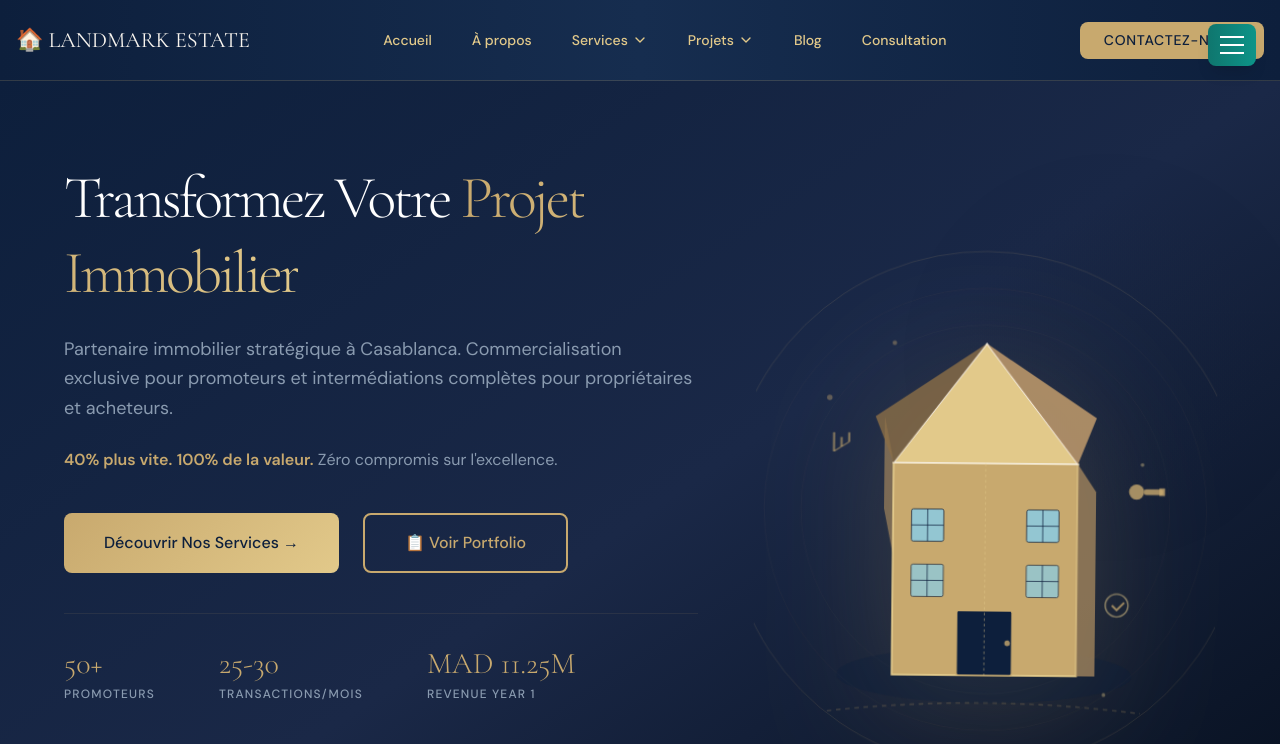
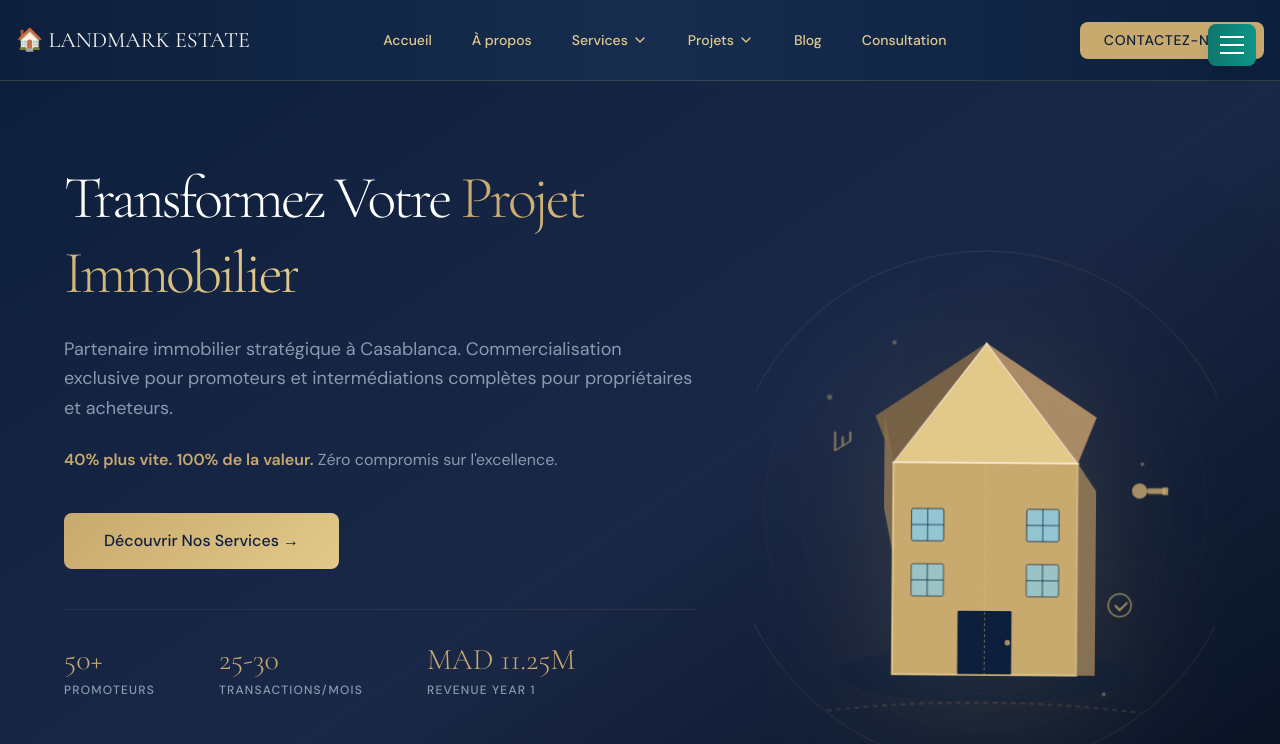
Before and after one commit to SIDKUMAMINE/Immobilier-projet, a Next.js app in the folder sabbar-frontend/: page / in a window 1280 px wide. Shown: the top 744 px of the page. Built offline with nearby package versions, Linux system fonts and the light colour scheme.

Commit message:
Fix: Afficher Services section et supprimer bouton Portfolio

```diff
--- a/sabbar-frontend/components/layout/HeroSection.tsx
+++ b/sabbar-frontend/components/layout/HeroSection.tsx
@@ -4,7 +4,7 @@ export default function HeroAndServicesPage() {
   return (
     <>
       <HeroSection />
-
+      <ServicesSection />
     </>
   );
 }
@@ -77,25 +77,6 @@ function HeroSection() {
             }}
           >
             Découvrir Nos Services →
-          </button>
-
-          <button
-            className="text-[#C8A96E] border-2 border-[#C8A96E] px-10 py-4 rounded-lg font-bold text-base transition-all duration-300 hover:bg-[#C8A96E]/10 hover:-translate-y-1 cursor-pointer"
-            style={{
-              fontFamily: "'DM Sans', system-ui, sans-serif",
-              fontWeight: 500,
-              background: 'transparent'
-            }}
-            onMouseEnter={(e) => {
-              e.currentTarget.style.borderColor = '#E2C98A';
-              e.currentTarget.style.color = '#E2C98A';
-            }}
-            onMouseLeave={(e) => {
-              e.currentTarget.style.borderColor = '#C8A96E';
-              e.currentTarget.style.color = '#C8A96E';
-            }}
-          >
-            📋 Voir Portfolio
           </button>
         </div>
 
```
